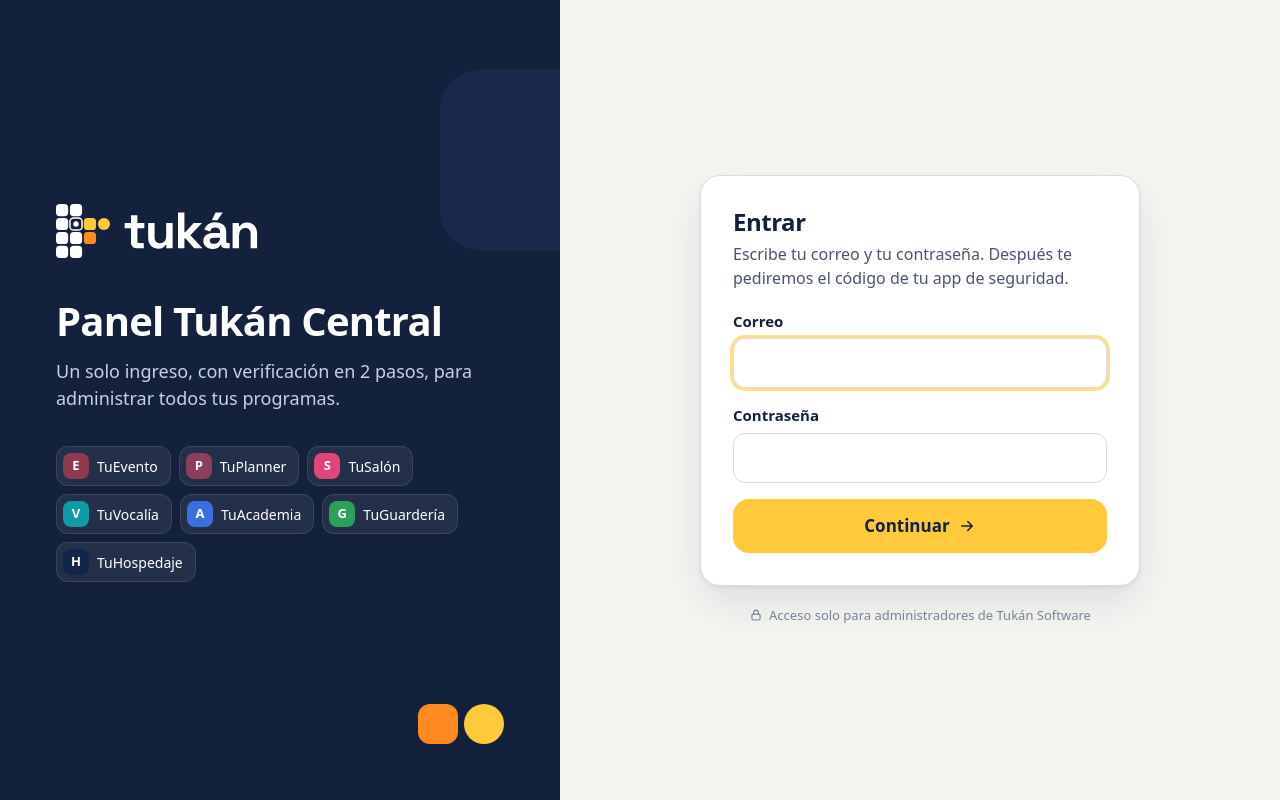
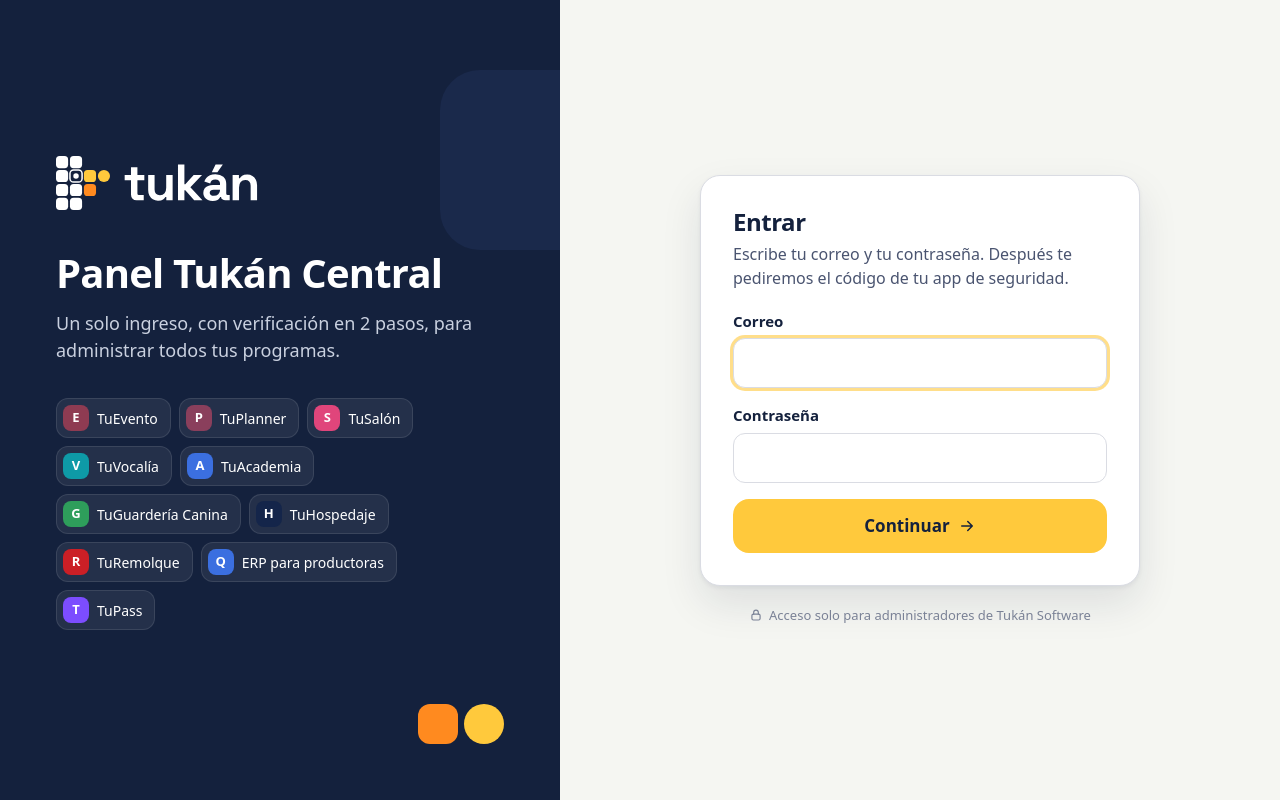
Before and after one commit to qfcorp/tukan-central, a PHP site: page /localhost/?r=login in a window 1280 px wide. Run offline with PHP 8.4, Linux system fonts and the light colour scheme; some libraries are stand-ins or nearby versions.

Commit message:
Panel: agrega TuRemolque, ERP para productoras y TuPass; TuGuardería pasa a llamarse TuGuardería Canina
Los tres son de una sola instalación por cliente (unico), con su comando para conectar.

Co-Authored-By: Claude Opus 5.5 <noreply@anthropic.com>
Claude-Session: https://claude.ai/code/session_01LhtEtTwxzF9L4p4ryuRPkc

```diff
--- a/src/Productos.php
+++ b/src/Productos.php
@@ -7,7 +7,7 @@ use InvalidArgumentException;
 
 /**
  * Tipos de programa de la familia Tukán.
- * Para agregar uno nuevo (ej. la veterinaria o TuPass) basta con sumar una entrada aquí:
+ * Para agregar uno nuevo (ej. la veterinaria) basta con sumar una entrada aquí:
  *   nombre  = cómo se ve en el panel
  *   color   = color del producto (tarjetas e icono)
  *   letra   = letra del icono
@@ -45,7 +45,7 @@ final class Productos
             'comando' => 'sudo bash /var/www/tuacademia/vps/conectar_central.sh {ID} {SECRETO} {URL}',
         ],
         'tuguarderia' => [
-            'nombre' => 'TuGuardería', 'color' => '#2E9E5B', 'letra' => 'G', 'unico' => true,
+            'nombre' => 'TuGuardería Canina', 'color' => '#2E9E5B', 'letra' => 'G', 'unico' => true,
             'para' => 'Guarderías y hoteles de perros (una instalación por cliente)',
             'comando' => 'sudo bash /home/qf/github/tuguarderia/conectar_central.sh {CARPETA} {ID} {SECRETO} {URL}',
         ],
@@ -53,6 +53,21 @@ final class Productos
             'nombre' => 'TuHospedaje', 'color' => '#14254A', 'letra' => 'H', 'unico' => false,
             'para' => 'Hoteles, hostales y hosterías',
             'comando' => 'sudo bash /var/www/tuhospedaje/deploy/conectar_central.sh {ID} {SECRETO} {URL}',
+        ],
+        'turemolque' => [
+            'nombre' => 'TuRemolque', 'color' => '#CB1F26', 'letra' => 'R', 'unico' => true,
+            'para' => 'Fábricas de remolques y carrocerías (una instalación por cliente)',
+            'comando' => 'sudo bash /var/www/turemolque/deploy/conectar_central.sh {ID} {SECRETO} {URL}',
+        ],
+        'erp_productoras' => [
+            'nombre' => 'ERP para productoras', 'color' => '#3B6FE0', 'letra' => 'Q', 'unico' => true,
+            'para' => 'Productoras de eventos y transmisiones (una instalación por cliente)',
+            'comando' => 'sudo bash /var/www/erp_qf/deploy/conectar_central.sh erp {ID} {SECRETO} {URL}',
+        ],
+        'tupass' => [
+            'nombre' => 'TuPass', 'color' => '#7C4DFF', 'letra' => 'T', 'unico' => true,
+            'para' => 'Venta de eventos en vivo por internet (PPV)',
+            'comando' => 'sudo bash /var/www/erp_qf/deploy/conectar_central.sh tupass {ID} {SECRETO} {URL}',
         ],
         // Ejemplo para el futuro:
         // 'tuvet' => ['nombre' => 'TuVet', 'color' => '#C2410C', 'letra' => 'P', 'unico' => false,
```
Also changed, not shown: tests/run_tests.php (+4 -0 lines).
